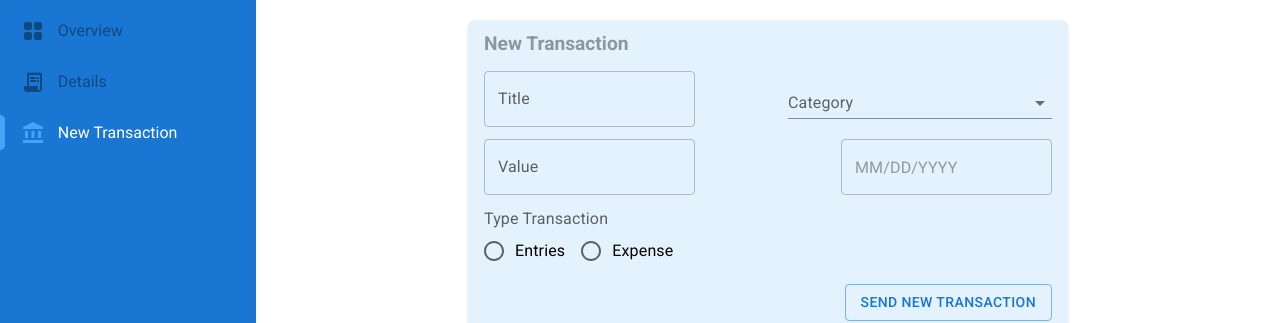
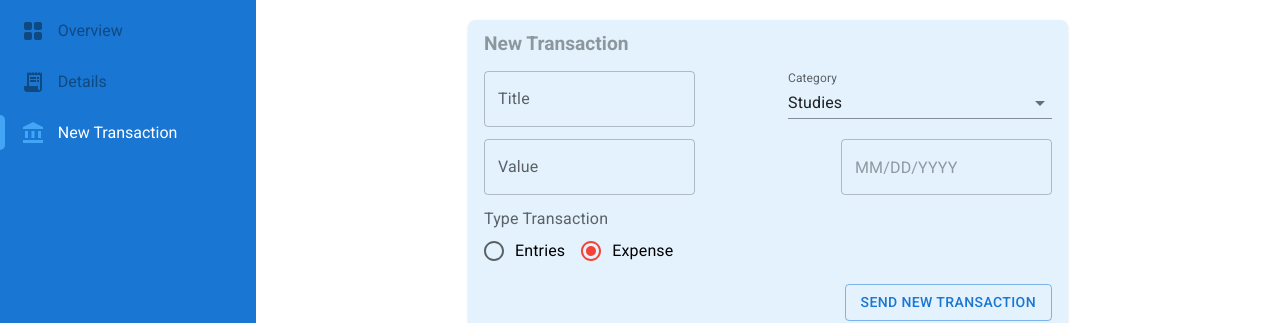
Before and after one commit to FelipePinheiro-dev/expense-manager, a React (Vite) app: page /transactions in a window 1280 px wide. Shown: the part 128-451 px from the top of the page. Built offline with nearby package versions, Linux system fonts and the light colour scheme.

Commit message:
feat: implementando react-hook-form com zod e fazendo validações, implementando alertas

```diff
--- a/package.json
+++ b/package.json
@@ -13,6 +13,7 @@
     "@emotion/react": "^11.13.5",
     "@emotion/styled": "^11.13.5",
     "@fontsource/roboto": "^5.1.0",
+    "@hookform/resolvers": "^3.9.1",
     "@mui/icons-material": "^6.1.9",
     "@mui/lab": "^6.0.0-beta.17",
     "@mui/material": "^6.1.9",
@@ -21,7 +22,9 @@
     "dayjs": "^1.11.13",
     "react": "^18.3.1",
     "react-dom": "^18.3.1",
-    "react-router-dom": "^7.0.1"
+    "react-hook-form": "^7.53.2",
+    "react-router-dom": "^7.0.1",
+    "zod": "^3.23.8"
   },
   "devDependencies": {
     "@eslint/js": "^9.15.0",
--- a/src/components/InputDate/index.tsx
+++ b/src/components/InputDate/index.tsx
@@ -1,11 +1,18 @@
 import { LocalizationProvider} from '@mui/x-date-pickers/LocalizationProvider'
 import { DatePicker } from '@mui/x-date-pickers'
 import { AdapterDayjs }from '@mui/x-date-pickers/AdapterDayjs'
+import { Dayjs } from 'dayjs'
 
-export function InputDate() {
+
+interface PropsInputDate {
+    onChange: (date: Dayjs | null) => void,
+    controlledDate: Dayjs | null
+}
+
+export function InputDate({ onChange, controlledDate }: PropsInputDate) {
     return (
         <LocalizationProvider dateAdapter={AdapterDayjs}>
-            <DatePicker/>
+            <DatePicker onChange={onChange} value={controlledDate}/>
         </LocalizationProvider>
     )
 }
--- a/src/components/SelectValue/index.tsx
+++ b/src/components/SelectValue/index.tsx
@@ -1,8 +1,8 @@
-import { FormControl } from '@mui/material'
+import { FormControl, SelectChangeEvent } from '@mui/material'
 import { InputLabel } from '@mui/material'
 import { MenuItem } from '@mui/material'
-import { Select, SelectChangeEvent } from '@mui/material'
-import { useState } from 'react'
+import { Select } from '@mui/material'
+import {  forwardRef} from 'react'
 
 type Value = {
     value: string
@@ -12,25 +12,23 @@ type Value = {
 interface PropsSelect {
     label: string,
     items: Value[],
-    disable?: boolean
+    disable?: boolean,
+    value: string,
+    onChange: (event: SelectChangeEvent<string>) => void
 }
 
-export function SelectValue({label, items, disable}: PropsSelect) {
-    const [ value, setValue ] = useState('')
-
-    function handleChangeCategory(event: SelectChangeEvent) {
-        setValue(event.target.value)
-    }
+export const SelectValue = forwardRef(function SelectValue({label, items, disable, value, onChange}: PropsSelect, ref) {
     return (
         <FormControl sx={{width: '100%'}} variant='standard'>
             <InputLabel id='select' >{label}</InputLabel>
             <Select
                 labelId='select'
                 id='select'
-                label='Category'
+                label={label}
+                disabled={disable}
+                inputRef={ref}
+                onChange={onChange}
                 value={value}
-                onChange={handleChangeCategory}
-                disabled={disable}
             >
                 { items &&
                     items.map((item, index) => (
@@ -40,4 +38,4 @@ export function SelectValue({label, items, disable}: PropsSelect) {
             </Select>
         </FormControl>
     )
-}
+})
--- /dev/null
+++ b/src/constants/categories.ts
@@ -0,0 +1,16 @@
+export type TypeCategory = 'Studies' | 'Leisure' | 'Work' | 'Clothings' | 'Food' | 'Sports' | 'Utilities'
+
+export interface PropsCategories {
+    value: TypeCategory,
+    name: TypeCategory
+}
+
+export const CATEGORIES: PropsCategories[] = [
+    {value: 'Studies', name: 'Studies'},
+    {value: 'Leisure', name: 'Leisure'},
+    {value: 'Work', name: 'Work'},
+    {value: 'Clothings', name: 'Clothings'},
+    {value: 'Food', name: 'Food'},
+    {value: 'Sports', name: 'Sports'},
+    {value: 'Utilities', name: 'Utilities'}
+]
--- a/src/pages/NewTransaction/index.tsx
+++ b/src/pages/NewTransaction/index.tsx
@@ -1,83 +1,158 @@
-import { FormControl, InputLabel, OutlinedInput, Radio, RadioGroup, FormLabel, FormControlLabel, Button } from '@mui/material'
+import { FormControl, InputLabel, OutlinedInput, Radio, RadioGroup, FormLabel, FormControlLabel, Button, Snackbar } from '@mui/material'
 import { NewTransactionContainer, NewTransactionContent } from './styles'
 import { InputDate } from '../../components/InputDate'
 import { SelectValue } from '../../components/SelectValue'
 import * as colors from '@mui/material/colors'
+import { CATEGORIES } from '../../constants/categories'
+
+import { zodResolver } from '@hookform/resolvers/zod'
+import * as zod from 'zod'
+
+import { Alert } from '@mui/material'
+import { useForm, Controller } from 'react-hook-form'
+import { useState } from 'react'
+import { Dayjs } from 'dayjs'
+
+const schemaFormTransaction = zod.object({
+    title: zod.string().min(5).max(80),
+    value: zod.number(),
+    category: zod.enum(['Studies', 'Leisure', 'Work', 'Clothings', 'Food', 'Sports', 'Utilities']),
+    date: zod.date(),
+    type: zod.enum(['Entries', 'Expense'])
+})
+
+export type SchemaFormTransaction = zod.infer<typeof schemaFormTransaction>
 
 export function NewTransaction() {
-    const category = [
-        {value: 'studies', name: 'Studies'},
-        {value: 'leisure', name: 'Leisure'}
-    ]
+    const [ openAlert, setOpenAlert ] = useState(false)
+
+    const [ message, setMessage ] = useState('')
+
+    const [ controlledDate, setControlledDate ] = useState<Dayjs | null>(null)
+
+    const methodsRelatedFrom = useForm<SchemaFormTransaction>({
+        resolver: zodResolver(schemaFormTransaction),
+        defaultValues: {
+            category: 'Studies',
+            type: 'Expense'
+        }
+    })
+
+    const { register, handleSubmit, control, setValue} = methodsRelatedFrom
+
+    function onSubmit(data: SchemaFormTransaction) {
+
+    }
+
+    function handleChangeDate(date: Dayjs | null) {
+        setControlledDate(date)
+        if(date === null) return
+        setValue('date', date.toDate())
+    }
+
+    function handleOpenAlert(message: string) {
+        setMessage(message)
+        setOpenAlert(true)
+    }
+
+    function handleClose() {
+        setOpenAlert(false)
+    }
 
     return (
         <NewTransactionContainer>
             <NewTransactionContent>
                 <h1>New Transaction</h1>
 
-                <form action="">
+                <form onSubmit={handleSubmit(onSubmit)}>
                     <div className='default'>
                         <FormControl>
-                            <InputLabel htmlFor="title">Title</InputLabel>
+                            <InputLabel htmlFor='title'>Title</InputLabel>
                             <OutlinedInput
-                                id="title"
-                                defaultValue=""
-                                label="Title"
+                                id='title'
+                                label='Title'
+                                {...register('title')}
                             />
                         </FormControl>
 
                         <span className='select'>
+                            <Controller
+                                name='category'
+                                control={control}
+                                render={({ field }) => (
                                     <SelectValue
-                                items={category}
+                                        {...field}
                                         label='Category'
+                                        items={CATEGORIES}
+                                    />
+                                )}
                             />
                         </span>
                     </div>
 
                     <div className='default'>
                         <FormControl>
-                            <InputLabel htmlFor="value">Value</InputLabel>
+                            <InputLabel htmlFor='value'>Value</InputLabel>
                             <OutlinedInput
-                                id="value"
-                                defaultValue=""
-                                label="Value"
+                                id='value'
+                                label='Value'
+                                {...register('value', {valueAsNumber: true})}
                             />
                         </FormControl>
 
-                        <InputDate/>
+                        <InputDate onChange={handleChangeDate} controlledDate={controlledDate}/>
                     </div>
 
                     <div>
                         <FormControl>
-                            <FormLabel id="type" >Type Transaction</FormLabel>
+                            <FormLabel id='type' >Type Transaction</FormLabel>
+                            <Controller
+                                name='type'
+                                control={control}
+                                render={({ field }) => (
                                     <RadioGroup
+                                        {...field}
                                         row
-                                aria-labelledby="type"
-                                name="type-radio"
+                                        aria-labelledby='type'
                                     >
 
                                     <FormControlLabel
-                                    value="entries"
+                                        value='Entries'
                                         control={<Radio/>}
-                                    label="Entries"
+                                        label='Entries'
                                     />
 
                                     <FormControlLabel
-                                    value="expense"
+                                        value='Expense'
                                         control={<Radio sx={{'&.Mui-checked': {color: colors.red[500]}}}/>}
-                                    label="Expense"
+                                        label='Expense'
                                     />
                             </RadioGroup>
+                                )}
+                            >
+
+                            </Controller>
                         </FormControl>
                     </div>
 
                     <div className='newtransaction'>
-                        <Button variant='outlined'>
+                        <Button variant='outlined' type='submit'>
                             Send new transaction
                         </Button>
                     </div>
                 </form>
             </NewTransactionContent>
+
+            <Snackbar
+                open={openAlert}
+                anchorOrigin={{vertical: 'bottom', horizontal: 'center'}}
+                autoHideDuration={3000}
+                onClose={handleClose}
+            >
+                <Alert severity='error' >
+                    {message}
+                </Alert>
+            </Snackbar>
         </NewTransactionContainer>
     )
 }
```
Also changed, not shown: src/components/Filters/index.tsx (+25 -0 lines), 2 other files (tests, documents, lock files or other folders). Lines whose indentation alone changed are shown as unchanged.
